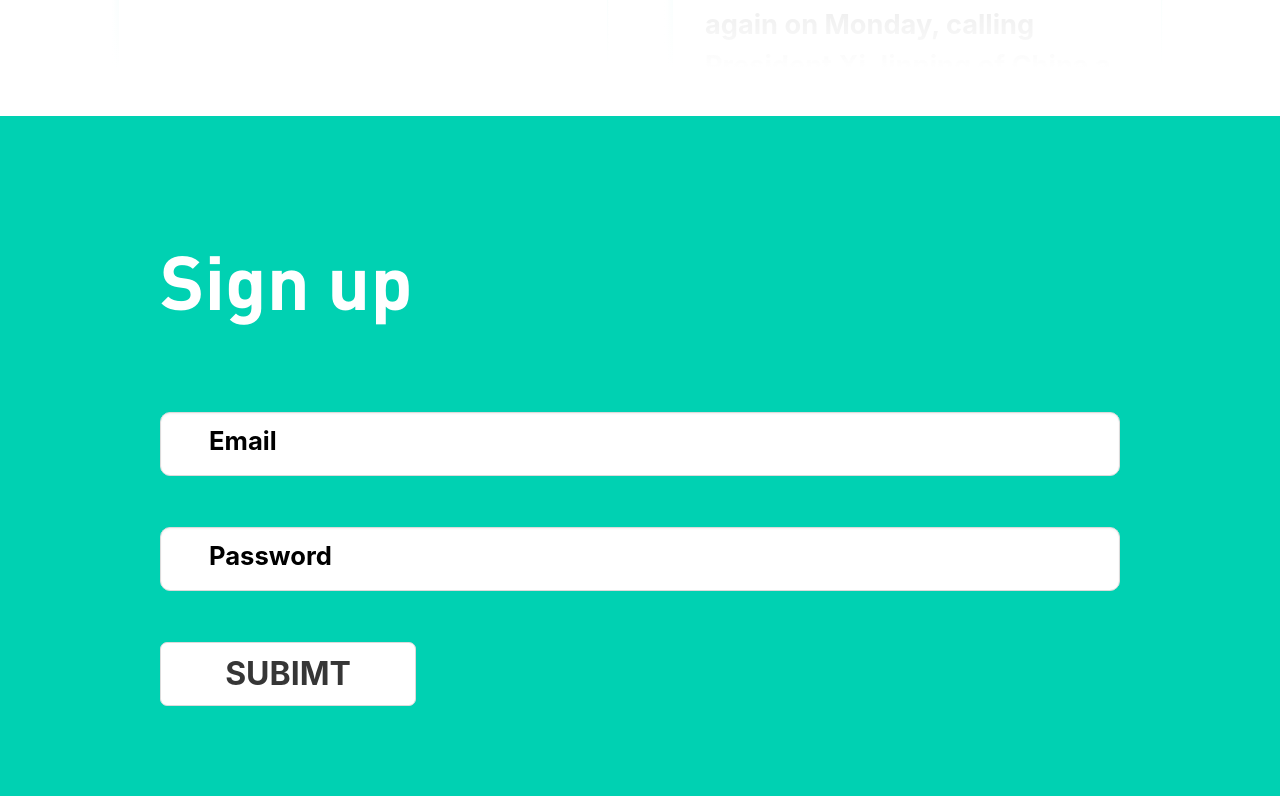
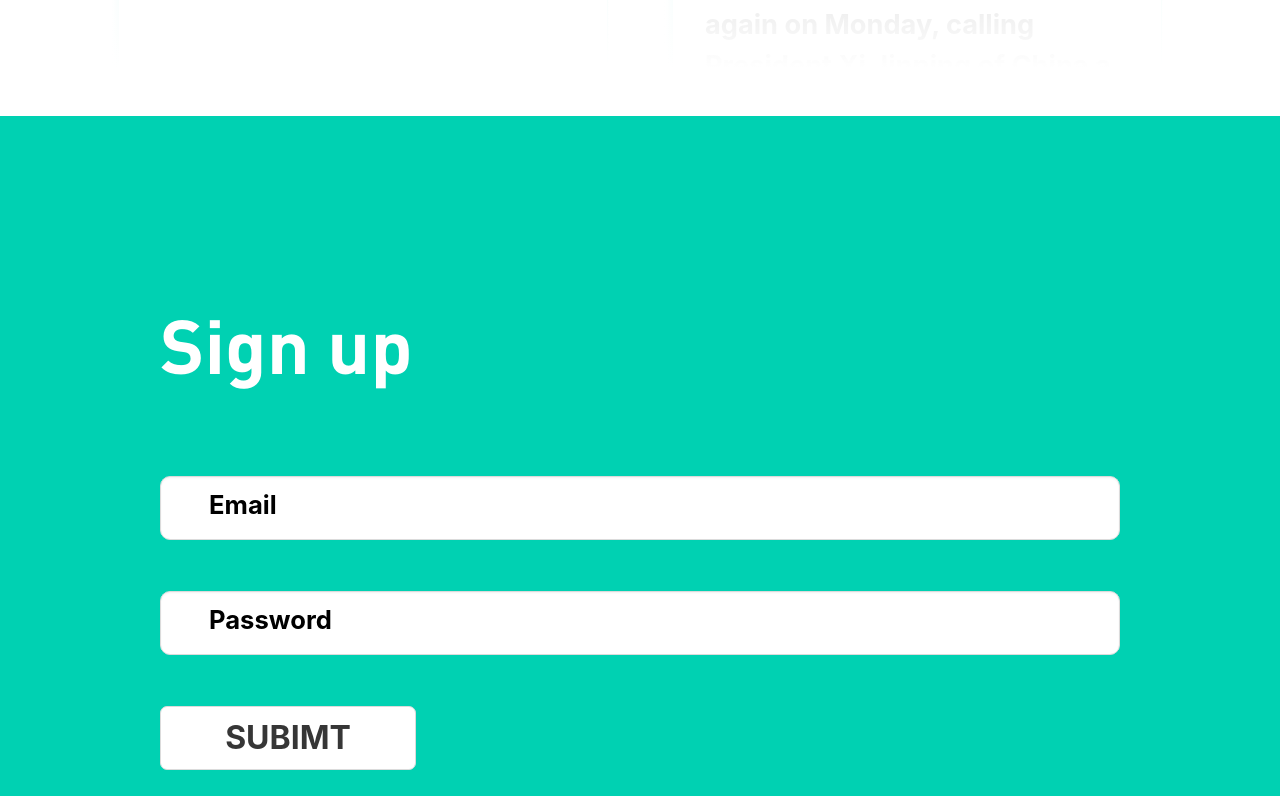
Before and after one commit to anmicius0/main, a React (Create React App) app: page / in a window 1280 px wide. Shown: the part 1964-2760 px from the top of the page. Built offline with nearby package versions, Linux system fonts and the light colour scheme.

Commit message:
beautify signup a little bit

```diff
--- a/src/App.css
+++ b/src/App.css
@@ -14,6 +14,10 @@
   font-family: "DINpro";
   font-weight: 700;
   src: url("./font/DINPro-Bold_13934.ttf");
+}
+
+html {
+  scroll-behavior: smooth;
 }
 
 body {
@@ -187,6 +191,16 @@ body h3 {
 }
 
 #signup-page {
+  display: -webkit-box;
+  display: -ms-flexbox;
+  display: flex;
+  -webkit-box-orient: vertical;
+  -webkit-box-direction: normal;
+      -ms-flex-direction: column;
+          flex-direction: column;
+  -webkit-box-pack: center;
+      -ms-flex-pack: center;
+          justify-content: center;
   padding: 2em;
 }
 
@@ -376,7 +390,8 @@ body h3 {
     font-size: 2em;
   }
   #signup-page {
-    height: 97vh;
+    height: 100vh;
+    padding: 6em;
   }
   #signup-page h2 {
     font-size: 4.7em;
--- a/src/App.scss
+++ b/src/App.scss
@@ -20,6 +20,9 @@
 }
 
 $primary-color: #00d1b2;
+html {
+  scroll-behavior: smooth;
+}
 
 body {
   font-family: "Cantarell", sans-serif;
@@ -216,6 +219,9 @@ body {
 //  Signup                                                         //
 //*******************************************************************
 #signup-page {
+  display: flex;
+  flex-direction: column;
+  justify-content: center;
   padding: 2em;
 
   h2 {
@@ -435,7 +441,8 @@ body {
   //  Signup                                                         //
   //*******************************************************************
   #signup-page {
-    height: 97vh;
+    height: 100vh;
+    padding: 6em;
 
     h2 {
       font-size: 4.7em;
--- a/src/component/Navbar.js
+++ b/src/component/Navbar.js
@@ -36,7 +36,7 @@ const Navbar = () => {
           </div>
 
           <div className={"navbar-item signup"} aria-label="signup">
-            <a href="#" className={"button is-primary"}>
+            <a href="#signup-page" className={"button is-primary"}>
               Sign up
             </a>
           </div>
```
Also changed, not shown: 1 other file (tests, documents, lock files or other folders).
